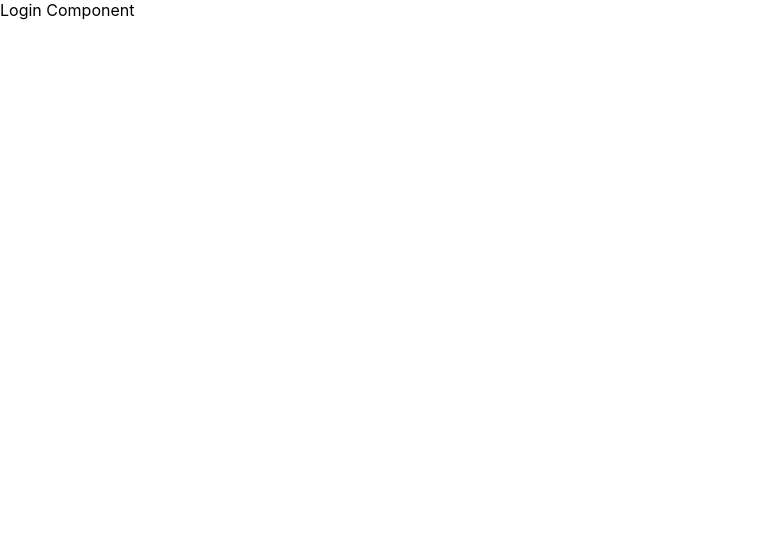
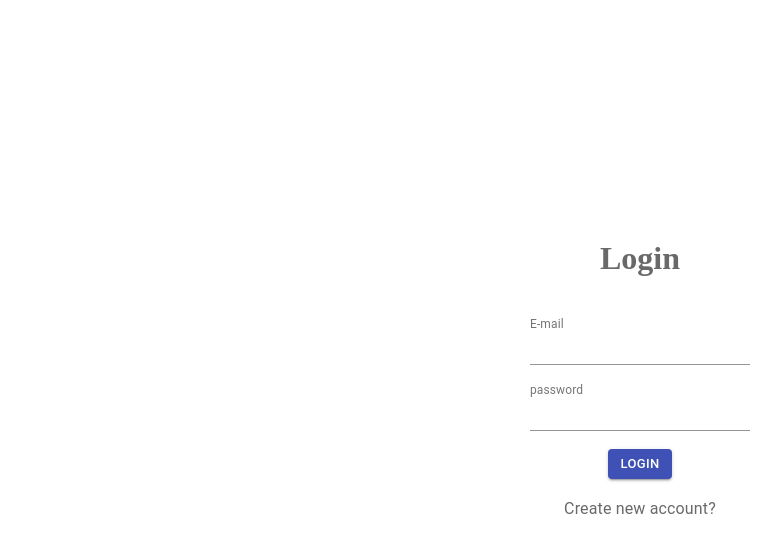
Before and after one commit to gabriel6181997/todo_list_app_firebase_typescript_react, a React (Create React App) app: page /login in a window 1280 px wide. Shown: the top 552 px of the page, without its empty margins (0-778 px from the left). Built offline with nearby package versions, Linux system fonts and the light colour scheme; no server answers.

Commit message:
✨ Add Login function

```diff
--- a/src/Login.tsx
+++ b/src/Login.tsx
@@ -1,7 +1,88 @@
-import React from "react";
+import React, { useState, useEffect } from "react";
+import styles from "./Login.module.css";
+import { Button, FormControl, TextField, Typography } from "@material-ui/core";
+import { auth } from "./firebase";
 
-const Login = () => {
-  return <div>Login Component</div>;
+const Login: React.FC = (props: any) => {
+  const [isLogin, setIsLogin] = useState(true);
+  const [email, setEmail] = useState("");
+  const [password, setPassword] = useState("");
+
+  useEffect(() => {
+    auth.onAuthStateChanged((user) => {
+      user && props.history.push("/");
+    });
+  }, [props.history]);
+
+  const handleEmail = (e: React.ChangeEvent<HTMLInputElement>) => {
+    setEmail(e.target.value);
+  };
+
+  const handlePassword = (e: React.ChangeEvent<HTMLInputElement>) => {
+    setPassword(e.target.value);
+  };
+
+  return (
+    <div className={styles.login__root}>
+      <h1>{isLogin ? "Login" : "Register"}</h1>
+      <br />
+      <FormControl>
+        <TextField
+          InputLabelProps={{
+            shrink: true,
+          }}
+          name="email"
+          label="E-mail"
+          value={email}
+          onChange={handleEmail}
+        />
+      </FormControl>
+      <br />
+      <FormControl>
+        <TextField
+          InputLabelProps={{
+            shrink: true,
+          }}
+          name="password"
+          label="password"
+          value={password}
+          onChange={handlePassword}
+        />
+      </FormControl>
+      <br />
+      <Button
+        variant="contained"
+        color="primary"
+        size="small"
+        onClick={
+          isLogin ? async() => {
+            try{
+              await auth.signInWithEmailAndPassword(email, password);
+              props.history.push("/");
+            } catch(error) {
+              alert(error.message)
+            }
+          } : async() => {
+             try {
+               await auth.createUserWithEmailAndPassword(email, password);
+               props.history.push("/");
+             } catch (error){
+               alert(error.message);
+             }
+          }
+        }
+      >
+        {isLogin ? "login" : "register"}
+      </Button>
+      <br />
+      <Typography align="center">
+         <span onClick={()=> setIsLogin(!isLogin)}>
+          {isLogin ? "Create new account?" : "Back to login"}
+         </span>
+      </Typography>
+
+    </div>
+  );
 };
 
 export default Login;
```
